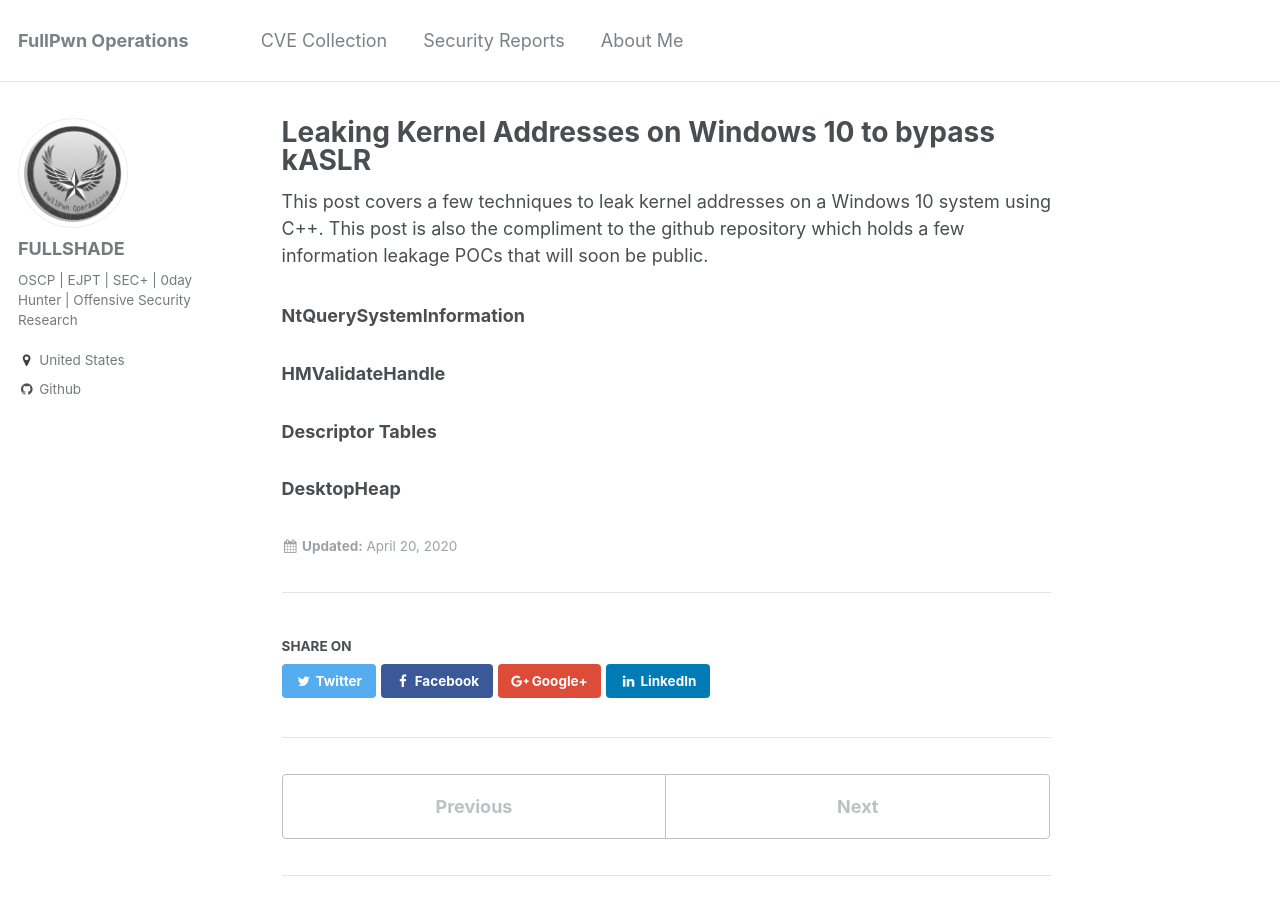
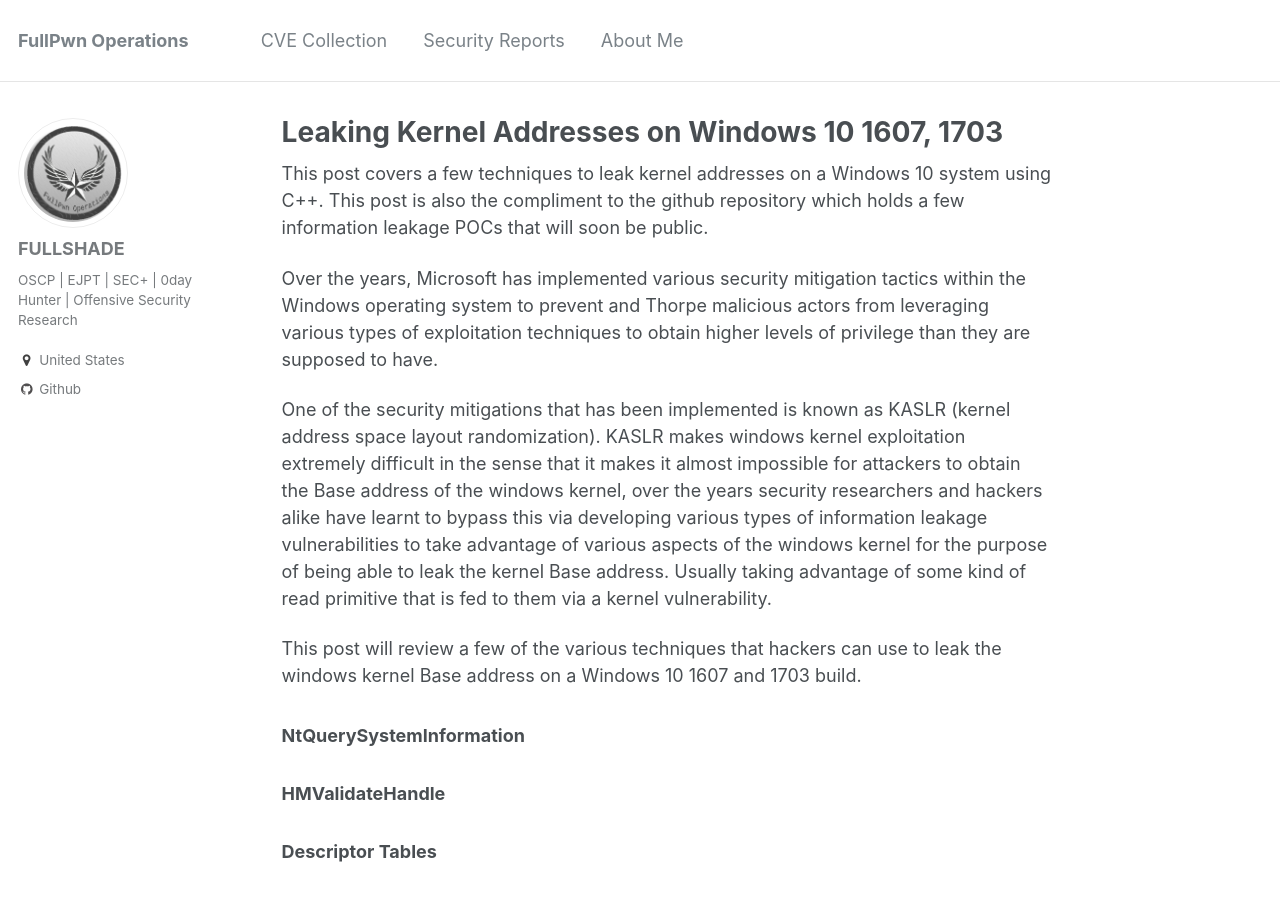
Before and after one commit to asdyxcyxc/FULLSHADE.github.io, a Jekyll site: the page built from _posts/2020-04-20-Windows-10-kaslr-infoleak.md, in a window 1280 px wide and 900 px high. Built offline with Jekyll 4.4.1, drawn with Linux system fonts in a browser that asks for light colours; comment, search, counter and statistics services are not loaded.

Commit message:
Update 2020-04-20-Windows-10-kaslr-infoleak.md

```diff
--- a/_posts/2020-04-20-Windows-10-kaslr-infoleak.md
+++ b/_posts/2020-04-20-Windows-10-kaslr-infoleak.md
@@ -1,11 +1,21 @@
 ---
 layout: single
-title: Leaking Kernel Addresses on Windows 10 to bypass kASLR
+title: Leaking Kernel Addresses on Windows 10 1607, 1703
 ---
 
 This post covers a few techniques to leak kernel addresses on a Windows 10 system using C++. This post is also the compliment to the github repository which holds a few information leakage POCs that will soon be public.
 
+Over the years, Microsoft has implemented various security mitigation tactics within the Windows operating system to prevent and Thorpe malicious actors from leveraging various types of exploitation techniques to obtain higher levels of privilege than they are supposed to have.
+
+One of the security mitigations that has been implemented is known as KASLR (kernel address space layout randomization). KASLR makes windows kernel exploitation extremely difficult in the sense that it makes it almost impossible for attackers to obtain the Base address of the windows kernel, over the years security researchers and hackers alike have learnt to bypass this via developing various types of information leakage vulnerabilities to take advantage of various aspects of the windows kernel for the purpose of being able to leak the kernel Base address. Usually taking advantage of some kind of read primitive that is fed to them via a kernel vulnerability.
+
+This post will review a few of the various techniques that hackers can use to leak the windows kernel Base address on a Windows 10 1607 and 1703 build.
+
+
 ### NtQuerySystemInformation
+
+
+
 ### HMValidateHandle
 ### Descriptor Tables
 ### DesktopHeap
```
